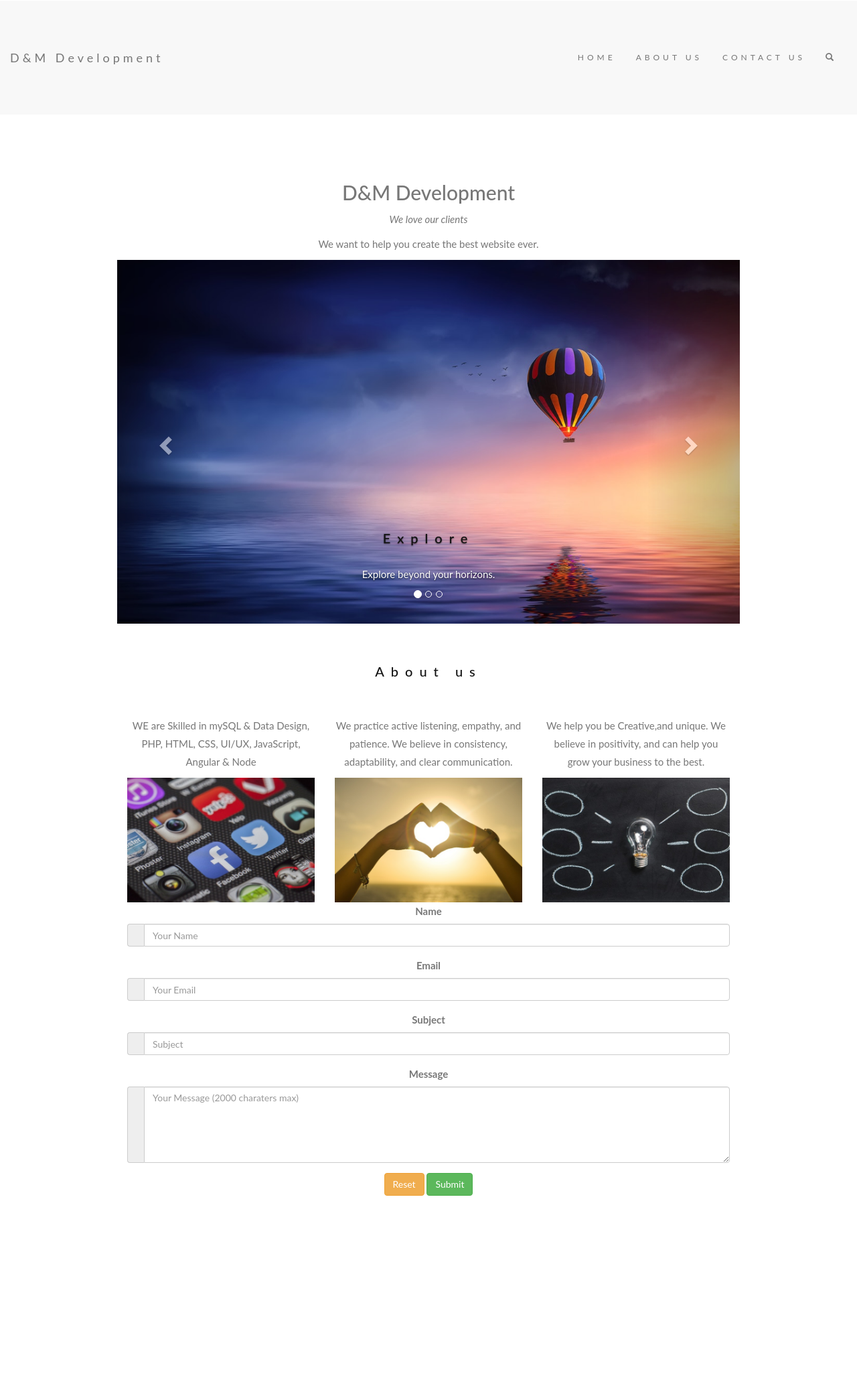
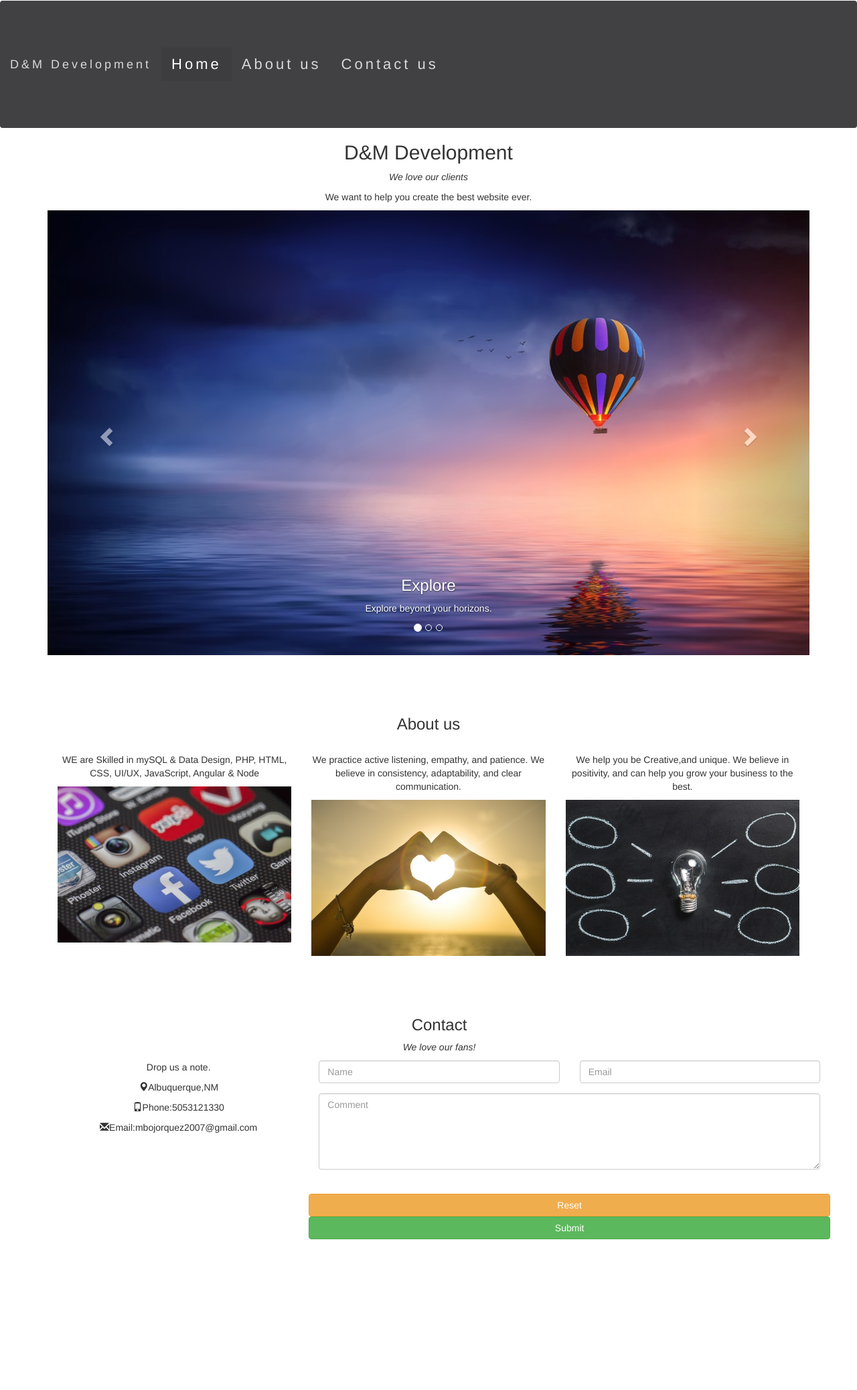
Before and after one commit to Mbojorquez2007/pwp-project, a PHP site: page / in a window 1280 px wide. Shown: the whole page at 67% size. After the commit the page ends 1850 px from the top, so only its background shows below. Run offline with PHP 8.4, Linux system fonts and the light colour scheme; some libraries are stand-ins or nearby versions.

Commit message:
email fix

```diff
--- a/public_html/css/style.css
+++ b/public_html/css/style.css
@@ -62,50 +62,80 @@ div.desc {
 
 
 
-
 .bg-4 {
     background-color: #2f2f2f;
     color: #fff;
 }
 .container-fluid {
-    padding-top: 50px;
-    padding-bottom: 50px;
+    padding-top: 70px;
+    padding-bottom: 70px;
 }
 .navbar {
-    padding-top: 10px;
-    padding-bottom: 10px;
+    margin-bottom: 0;
+    background-color: #2d2d30;
     border: 0;
-    border-radius: 0;
-    margin-bottom: 0;
-    font-size: 12px;
-    letter-spacing: 5px;
+    font-size: 11px !important;
+    letter-spacing: 4px;
+    opacity: 0.9;
 }
-.navbar-nav  li a:hover {
-    color: #1abc9c !important;
+.navbar li a, .navbar .navbar-brand {
+    color: #d5d5d5 !important;
 }
-body {
-    font: 400 15px/1.8 Lato, sans-serif;
-    color: #777;
+.navbar-nav li a:hover {
+    color: #fff !important;
 }
-h3, h4 {
-    margin: 10px 0 30px 0;
-    letter-spacing: 10px;
-    font-size: 20px;
-    color: #111;
+.navbar-nav li.active a {
+    color: #fff !important;
+    background-color: #29292c !important;
 }
+.navbar-default .navbar-toggle {
+    border-color: transparent;
+}
+.open .dropdown-toggle {
+    color: #fff;
+    background-color: #555 !important;
+}
+.dropdown-menu li a {
+    color: #000 !important;
+}
+.dropdown-menu li a:hover {
+    background-color: red !important;
+}
+.card {
+    box-shadow: 0 4px 8px 0 rgba(0, 0, 0, 0.2);
+    max-width: 300px;
+    margin: auto;
+    text-align: center;
+}
+
 .container {
-    padding: 80px 120px;
+    padding: 0 16px;
 }
+
+.title {
+    color: grey;
+    font-size: 18px;
 }
-.bg-1 {
-    background: #2d2d30;
-    color: #bdbdbd;
+
+button {
+    border: none;
+    outline: 0;
+    display: inline-block;
+    padding: 8px;
+    color: white;
+    background-color: #000;
+    text-align: center;
+    cursor: pointer;
+    width: 100%;
+    font-size: 18px;
 }
+
+a {
+    text-decoration: none;
+    font-size: 22px;
+    color: black;
 }
-.btn {
-    padding: 10px 20px;
-    background-color: #333;
-    color: #f1f1f1;
-    border-radius: 0;
-    transition: .2s;
+
+button:hover, a:hover {
+    opacity: 0.7;
 }
--- a/public_html/index.php
+++ b/public_html/index.php
@@ -41,29 +41,19 @@
     </div>
 </head>
 <body>
-<nav class="navbar navbar-default">
+
+<nav class="navbar navbar-inverse">
     <div class="container-fluid">
         <div class="navbar-header">
-            <button type="button" class="navbar-toggle" data-toggle="collapse" data-target="#myNavbar">
-                <span class="icon-bar"></span>
-                <span class="icon-bar"></span>
-                <span class="icon-bar"></span>
-            </button>
             <a class="navbar-brand" href="#">D&M Development</a>
         </div>
-        <div class="collapse navbar-collapse" id="myNavbar">
-            <ul class="nav navbar-nav navbar-right">
-                <li><a href="#myPage">HOME</a></li>
-                <li><a href="#about us">ABOUT US</a></li>
-                <li><a href="#contact us">CONTACT US</a></li>
-
-
-            <li><a href="#"><span class="glyphicon glyphicon-search"></span></a></li>
+        <ul class="nav navbar-nav">
+            <li class="active"><a href="#">Home</a></li>
+            <li><a href="#">About us</a></li>
+            <li><a href="#">Contact us</a></li>
         </ul>
     </div>
-    </div>
 </nav>
-
 
 <div id="home" class="container text-center">
     <h2>D&M Development</h2>
@@ -134,50 +124,42 @@
             </div>
         </>
     </div>
+</div>
+
     <form id="contact-form" action="php/mailer.php" method="post" novalidate>
-        <div class="form-group">
-            <label for="name">Name</label>
-            <div class="input-group">
-                <div class="input-group-addon">
-                    <i class="fa fa-user"></i>
+        <div class="container">
+            <h3 class="text-center">Contact</h3>
+            <p class="text-center"><em>We love our fans!</em></p>
+
+            <div class="row">
+                <div class="col-md-4">
+                    <p> Drop us a note.</p>
+                    <p><span class="glyphicon glyphicon-map-marker"></span>Albuquerque,NM</p>
+                    <p><span class="glyphicon glyphicon-phone"></span>Phone:5053121330</p>
+                    <p><span class="glyphicon glyphicon-envelope"></span>Email:mbojorquez2007@gmail.com</p>
                 </div>
-                <input class="form-control" type="text" name="name" id="name" placeholder="Your Name">
+                <div class="col-md-8">
+                    <div class="row">
+                        <div class="col-sm-6 form-group">
+                            <input class="form-control" id="name" name="name" placeholder="Name" type="text" required>
+                        </div>
+                        <div class="col-sm-6 form-group">
+                            <input class="form-control" id="email" name="email" placeholder="Email" type="email" required>
                         </div>
                     </div>
-        <div class="form-group">
-            <label for="email">Email</label>
-            <div class="input-group">
-                <div class="input-group-addon">
-                    <i class="fa fa-envelope"></i>
+                    <textarea class="form-control" id="comments" name="comments" placeholder="Comment" rows="5"></textarea>
+                    <br>
+                    <div class="row">
+                        <div class="col-md-12 form-group">
                         </div>
-                <input class="form-control" type="email" name="email" id="email" placeholder="Your Email">
-            </div>
-        </div>
-        <div class="form-group">
-            <label for="subject">Subject</label>
-            <div class="input-group">
-                <div class="input-group-addon">
-                    <i class="fa fa-pencil"></i>
-                </div>
-                <input class="form-control" type="text" name="subject" id="subject" placeholder="Subject">
-            </div>
-        </div>
-        <div class="form-group">
-            <label for="message">Message</label>
-            <div class="input-group">
-                <div class="input-group-addon">
-                    <i class="fa fa-comment"></i>
-                </div>
-                <textarea name="message" rows="5" id="message" class="form-control" placeholder="Your Message (2000 charaters max)"></textarea>
-            </div>
-        </div>
+
+
 
                         <!-- google reCAPTCHA -->
         <div class="g-recaptcha" data-sitekey="6LfqtS8UAAAAADuRz54TOH_rztGscOm7FwuyINOz"></div>
 
         <button class="btn btn-warning" type="reset">Reset</button>
         <button class="btn btn-success" type="submit">Submit</button>
-    </form>
     <!-- END CONTACT FORM-->
 
     <!-- Form error/success message area -->
```
Also changed, not shown: public_html/css/css/style.css (deleted, +0 -103 lines), .htaccess. Lines whose indentation alone changed are shown as unchanged.
